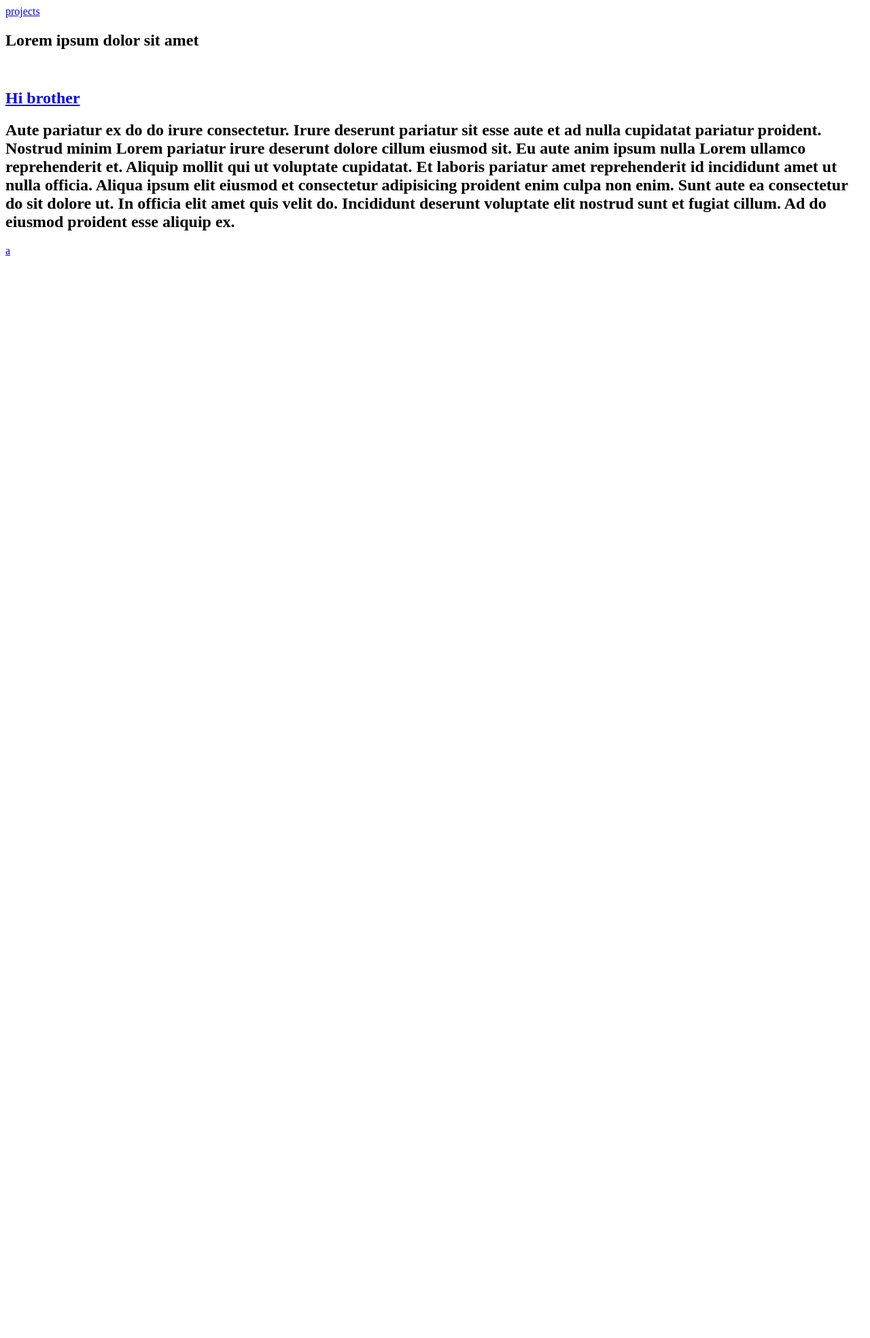
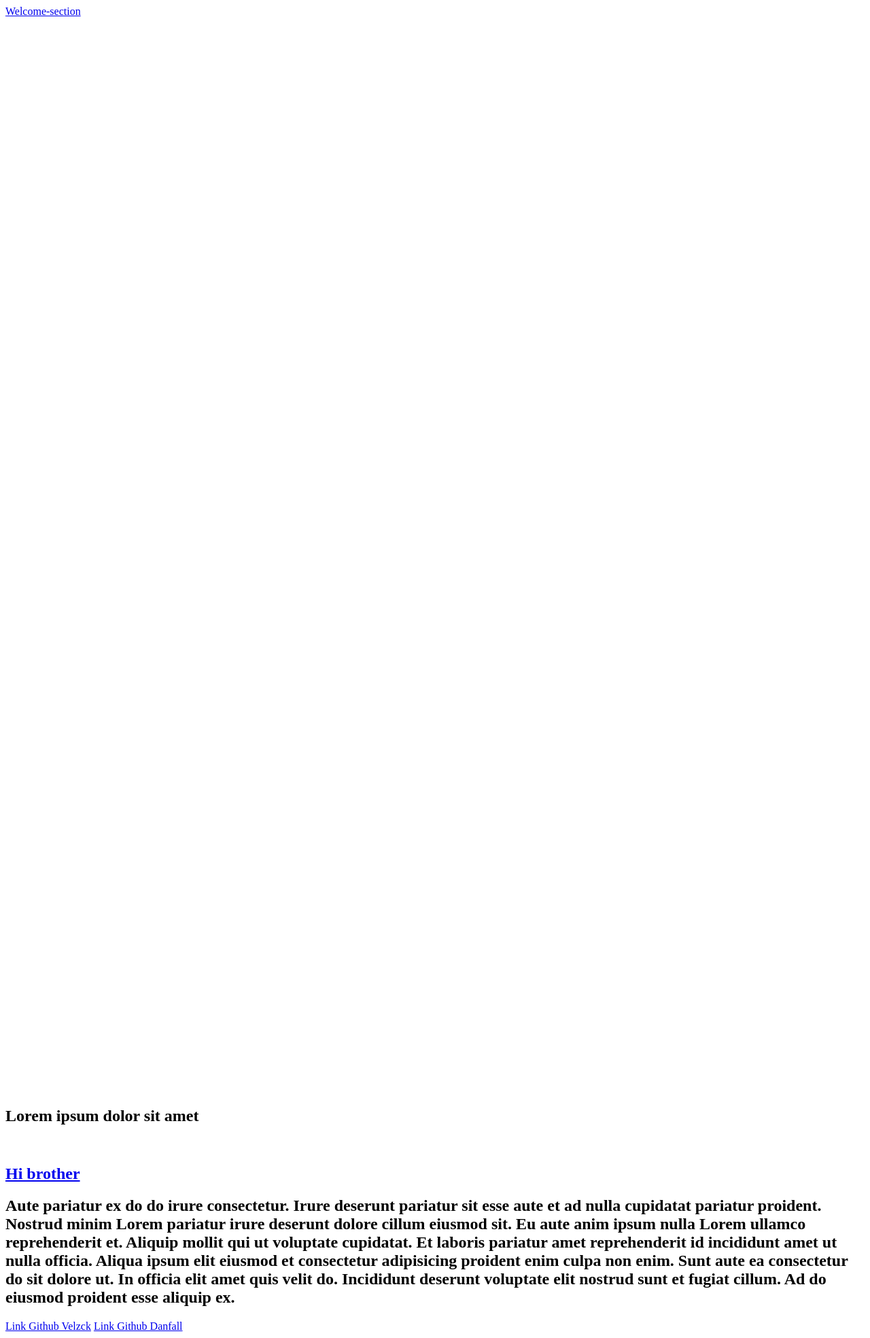
Before and after one commit to VelzckC0D3/Trials, a plain HTML site: page index.html in a window 1280 px wide. Shown: the whole page at 68% size. Before the commit the page ends 800 px from the top, so only its background shows below. Drawn offline with Linux system fonts and the light colour scheme.

Commit message:
Fith Commit
I fixed the problem with the navbar section and fixed the profile id section, adding some css lines to possition of the navbar and header

```diff
--- a/CSS/style.css
+++ b/CSS/style.css
@@ -1,10 +1,18 @@
 @media (max-width: 900px) {
-    body {
-        background-color: rgb(122, 122, 122);
-        font-style: normal;
-    }
+  body {
+    background-color: rgb(122, 122, 122);
+    font-style: normal;
+  }
 }
 
 body {
-    font-style: normal;
+  font-style: normal;
 }
+
+header {
+  height: 100rem;
+}
+
+#navbar {
+  position: fixed;
+}
--- a/index.html
+++ b/index.html
@@ -1,6 +1,5 @@
 <!DOCTYPE html>
 <html lang="en">
-
   <head>
     <meta charset="UTF-8" />
     <title>Danfall & Velzck</title>
@@ -10,7 +9,9 @@
   <body>
     <script src="https://cdn.freecodecamp.org/testable-projects-fcc/v1/bundle.js"></script>
     <header>
-   <nav id="navbar"><a href="#projects">projects</a></nav>
+      <nav id="navbar">
+        <a href="#welcome-section">Welcome-section</a>
+      </nav>
     </header>
     <section id="welcome-section">
       <div>
@@ -21,22 +22,44 @@
       <div id="projects">
         <div id="project-container">
           <div class="project-tile">
-          <a href="https://codepen.io/freeCodeCamp/full/zNqgVx"><img src="" alt="" />
-          <h1>Hi brother</h1></a>
-          <h1>Aute pariatur ex do do irure consectetur. Irure deserunt pariatur sit esse aute et ad nulla cupidatat pariatur proident. Nostrud minim Lorem pariatur irure deserunt dolore cillum eiusmod sit. Eu aute anim ipsum nulla Lorem ullamco reprehenderit et. Aliquip mollit qui ut voluptate cupidatat.
-
-Et laboris pariatur amet reprehenderit id incididunt amet ut nulla officia. Aliqua ipsum elit eiusmod et consectetur adipisicing proident enim culpa non enim. Sunt aute ea consectetur do sit dolore ut. In officia elit amet quis velit do. Incididunt deserunt voluptate elit nostrud sunt et fugiat cillum. Ad do eiusmod proident esse aliquip ex.</h1>
+            <a href="https://codepen.io/freeCodeCamp/full/zNqgVx"
+              ><img src="" alt="" />
+              <h1>Hi brother</h1></a
+            >
+            <h1>
+              Aute pariatur ex do do irure consectetur. Irure deserunt pariatur
+              sit esse aute et ad nulla cupidatat pariatur proident. Nostrud
+              minim Lorem pariatur irure deserunt dolore cillum eiusmod sit. Eu
+              aute anim ipsum nulla Lorem ullamco reprehenderit et. Aliquip
+              mollit qui ut voluptate cupidatat. Et laboris pariatur amet
+              reprehenderit id incididunt amet ut nulla officia. Aliqua ipsum
+              elit eiusmod et consectetur adipisicing proident enim culpa non
+              enim. Sunt aute ea consectetur do sit dolore ut. In officia elit
+              amet quis velit do. Incididunt deserunt voluptate elit nostrud
+              sunt et fugiat cillum. Ad do eiusmod proident esse aliquip ex.
+            </h1>
           </div>
         </div>
       </div>
     </section>
 
     <footer>
-    <a id="profile-link" href="https://github.com/VelzckC0D3">a</a>
+      <div>
+        <a
+          id="profile-link"
+          href="https://github.com/VelzckC0D3"
+          target="_blank"
+          >Link Github Velzck</a
+        >
+        <a
+          id="profile-link"
+          href="https://github.com/Danfall369"
+          target="_blank"
+          >Link Github Danfall</a
+        >
+      </div>
     </footer>
-
 
     <script src="js/index.js"></script>
   </body>
-
 </html>
```
Lines whose indentation alone changed are shown as unchanged.
